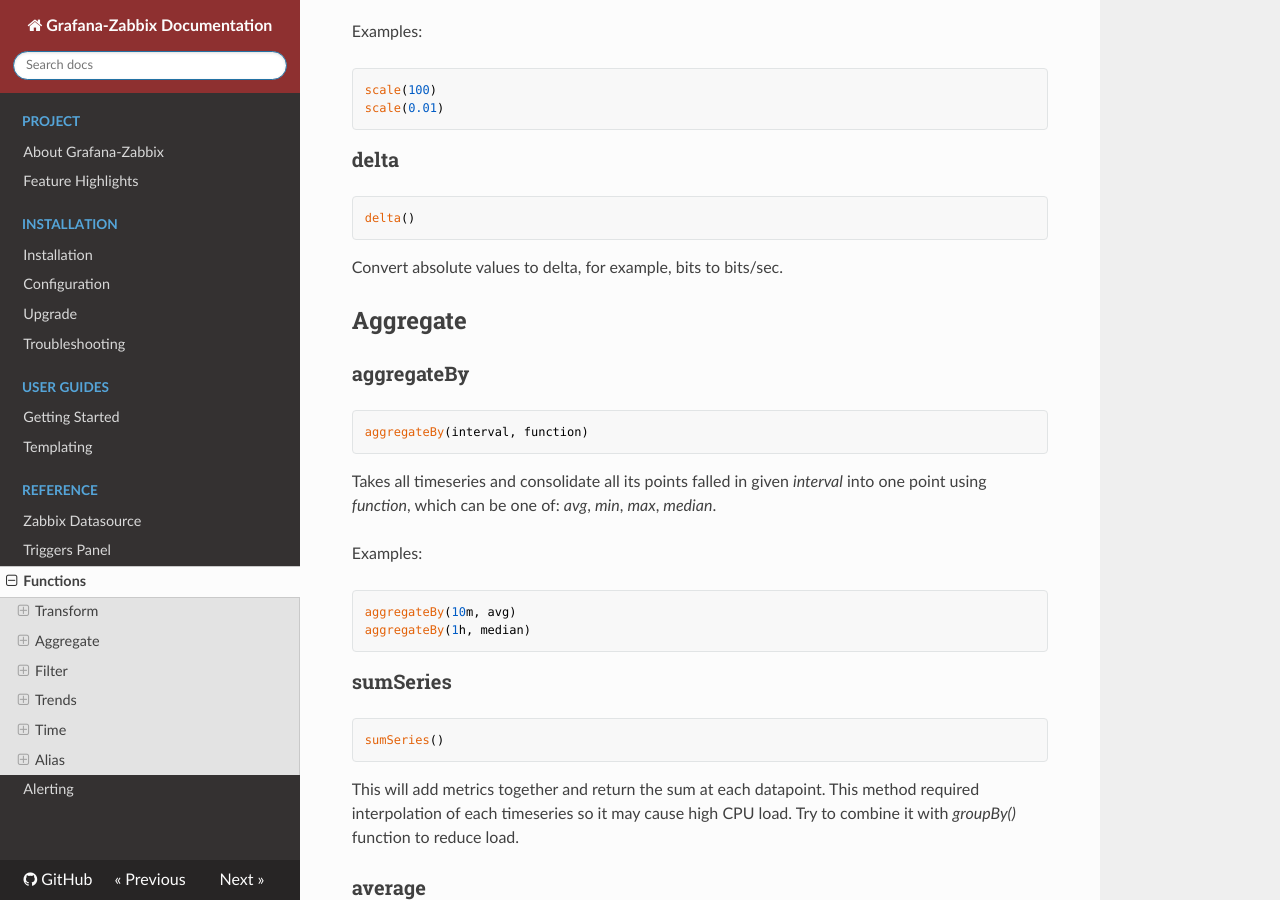
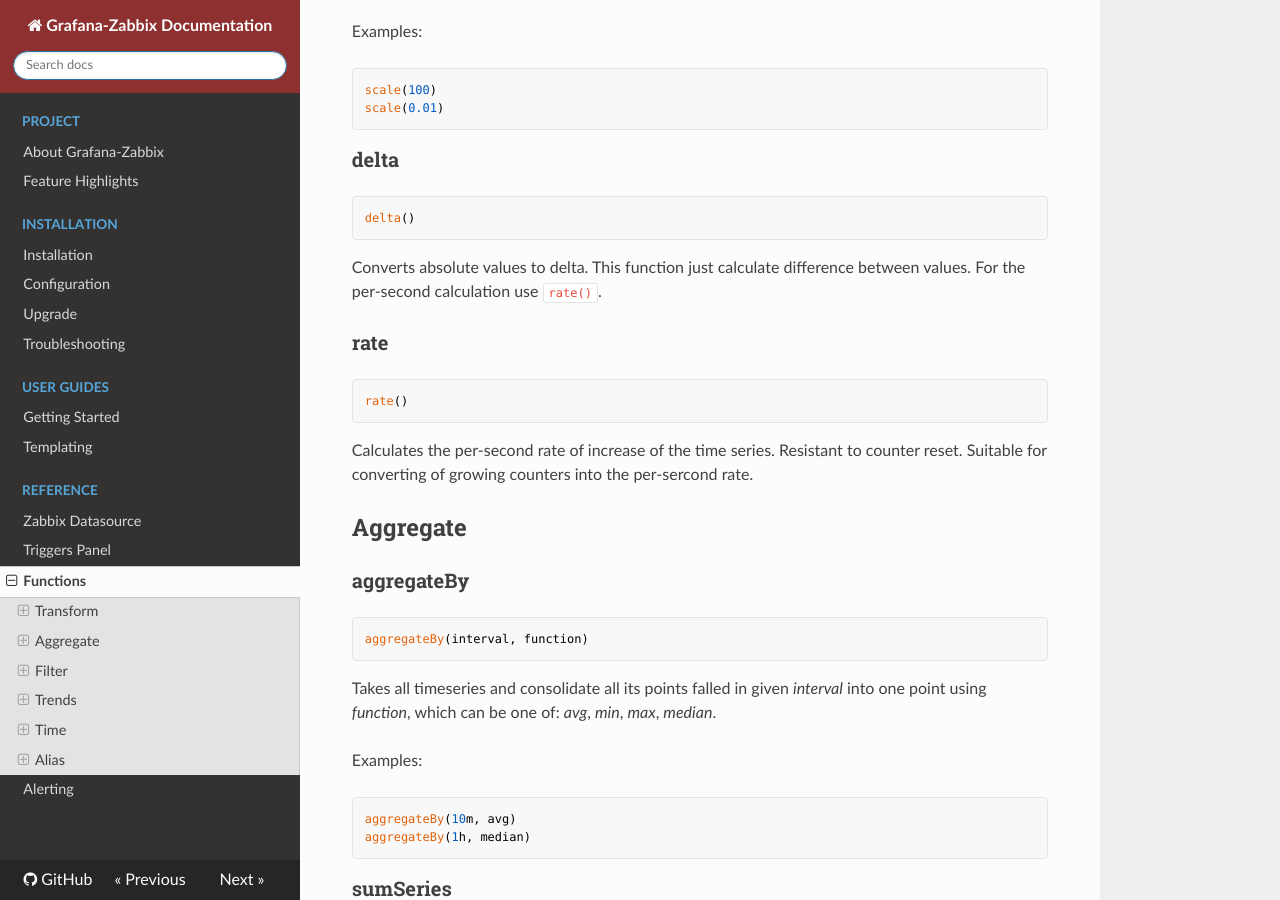
Before and after one commit to grafana/grafana-zabbix, an MkDocs documentation site: the page built from docs/sources/reference/functions.md, in a window 1280 px wide and 900 px high, scrolled down 662 px. Built offline with MkDocs 1.6.1, drawn with Linux system fonts in a browser that asks for light colours; nearby versions of some CDN libraries; old or Windows-style settings are respelled for this version of MkDocs.

Commit message:
Add docs for rate() and update delta() docs.

````diff
--- a/docs/sources/reference/functions.md
+++ b/docs/sources/reference/functions.md
@@ -34,8 +34,15 @@
 ```
 delta()
 ```
-Convert absolute values to delta, for example, bits to bits/sec.
+Converts absolute values to delta. This function just calculate difference between values. For the per-second
+calculation use `rate()`.
 
+### rate
+```
+rate()
+```
+Calculates the per-second rate of increase of the time series. Resistant to counter reset. Suitable for converting of
+growing counters into the per-sercond rate.
 
 Aggregate
 ---------
````
